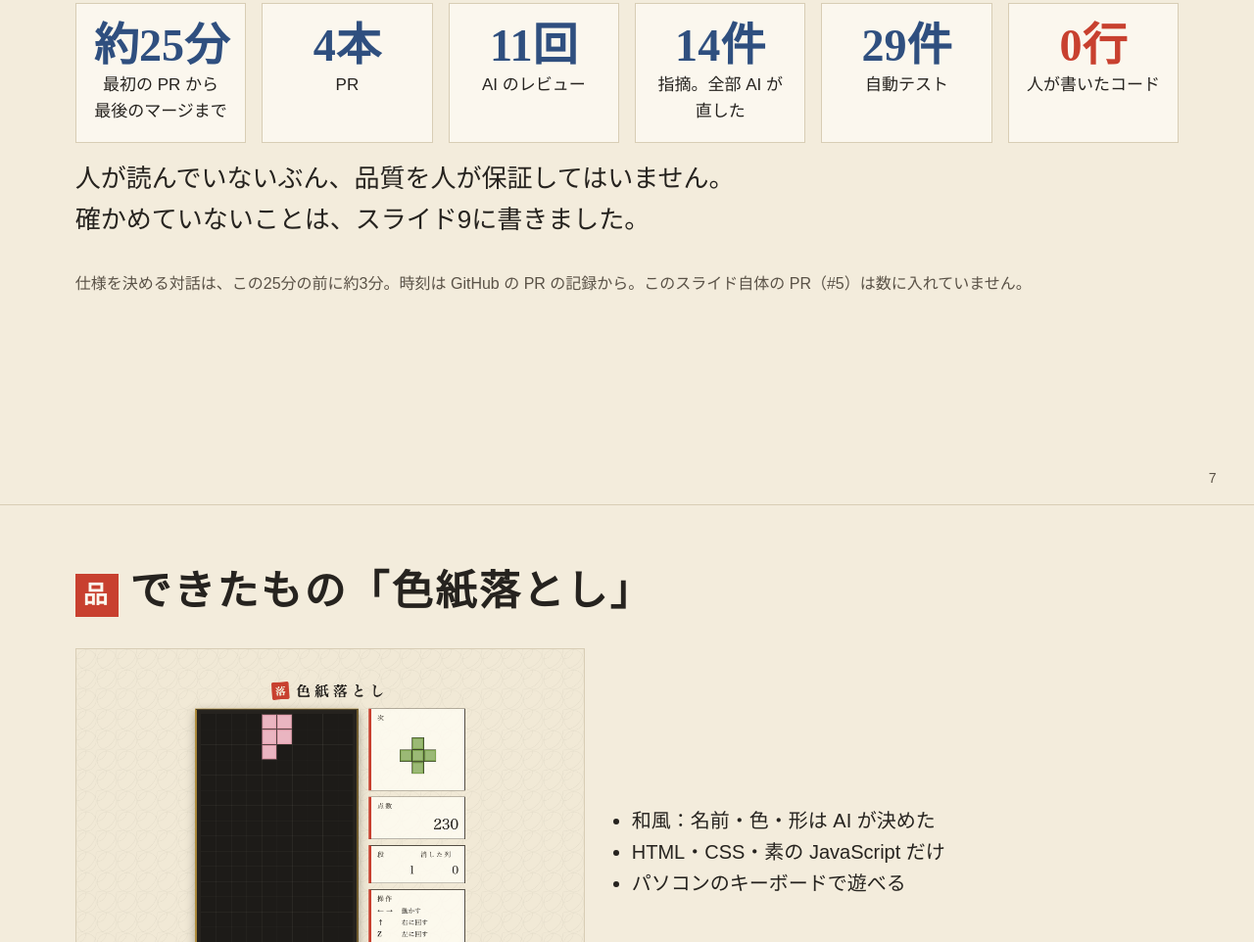
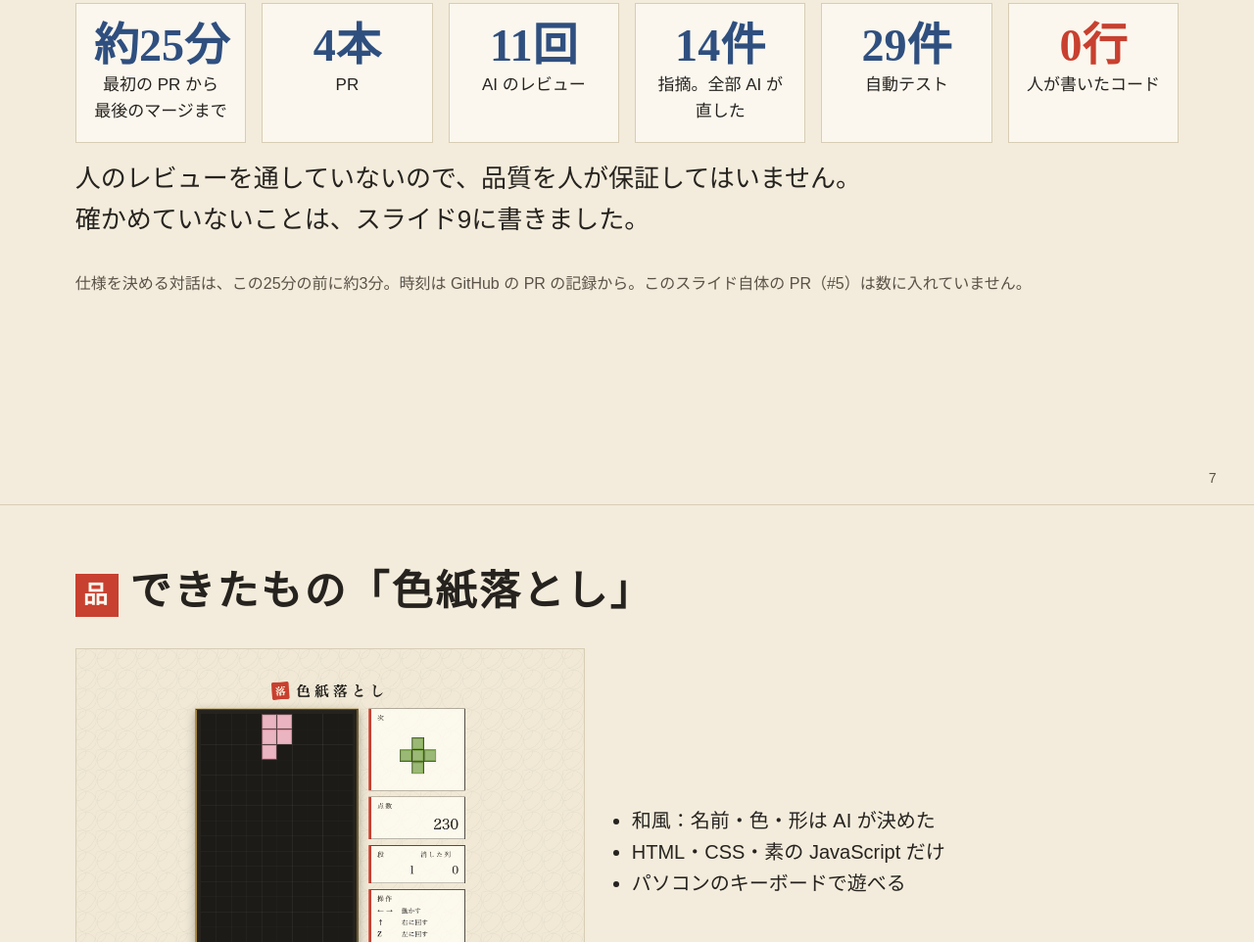
Before and after one commit to kotaroyatabe0235/ai-driven-dev-demo, a plain HTML site: page slides/index.html in a window 1280 px wide. Shown: the part 5084-6046 px from the top of the page at 98% size. Drawn offline with Linux system fonts and the light colour scheme.

Commit message:
スライド7: 「人が読んでいない」を、記録で示せる「人のレビューを通していない」に直す
レビュー指摘（第2回・[must]・整合）: 足した文「人が読んでいないぶん」が、読んだかどうかは書かないとした直しとぶつかり、根拠も無い
レビュー: https://github.com/kotaroyatabe0235/ai-driven-dev-demo/pull/5#pullrequestreview-6039470607
対応: spec 2章の項目6（マージは AI が決める）を根拠に「人のレビューを通していないので」に変えた

Co-Authored-By: Claude Opus 5.5 <noreply@anthropic.com>
Claude-Session: https://claude.ai/code/session_01EU6qmKj4prBQFsVDdfT4kr

```diff
--- a/slides/index.html
+++ b/slides/index.html
@@ -206,7 +206,7 @@
     <div class="num"><b>29件</b><span>自動テスト</span></div>
     <div class="num zero"><b>0行</b><span>人が書いたコード</span></div>
   </div>
-  <p class="lead" style="margin-top:16px">人が読んでいないぶん、品質を人が保証してはいません。<br>確かめていないことは、スライド9に書きました。</p>
+  <p class="lead" style="margin-top:16px">人のレビューを通していないので、品質を人が保証してはいません。<br>確かめていないことは、スライド9に書きました。</p>
   <p class="small" style="margin-top:16px">仕様を決める対話は、この25分の前に約3分。時刻は GitHub の PR の記録から。このスライド自体の PR（#5）は数に入れていません。</p>
   <span class="no">7</span>
 </section>
```
